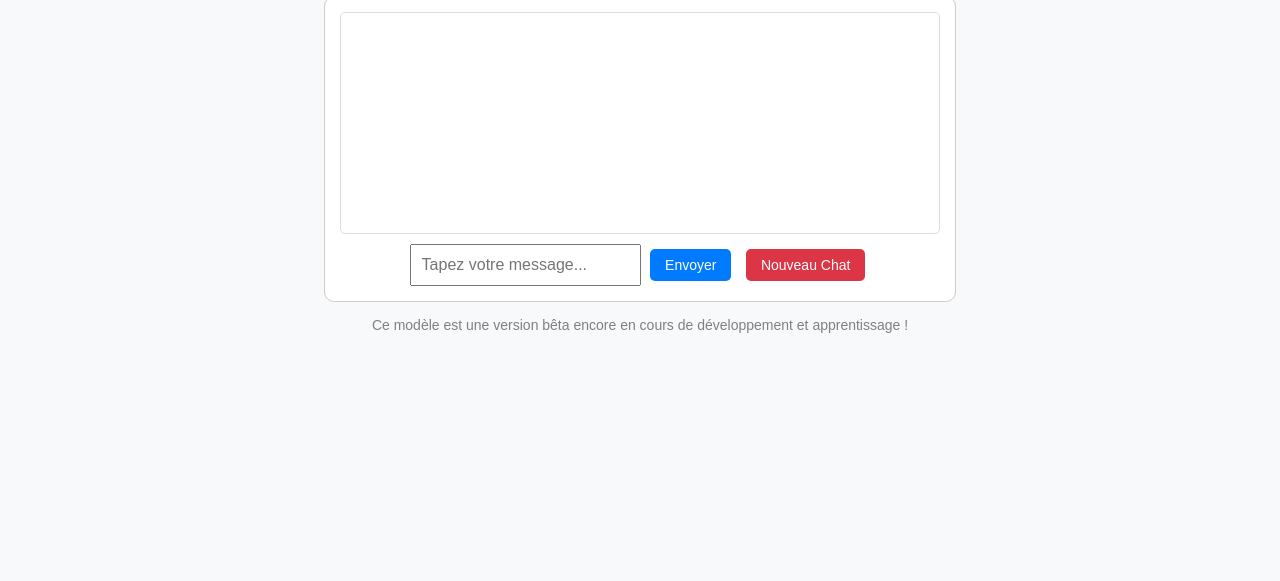
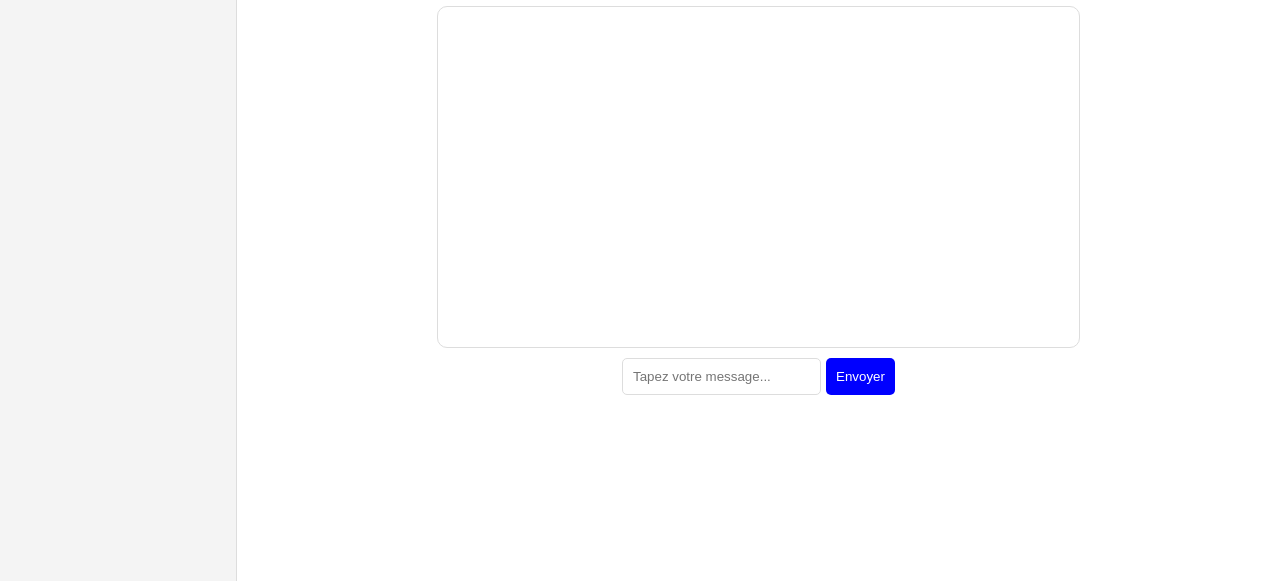
Before and after one commit to lilypermancy/AliasS-bot, a plain HTML site: page index.html in a window 1280 px wide. Shown: the part 259-840 px from the top of the page. Before the commit the page ends 800 px from the top, so only its background shows below. Drawn offline with Linux system fonts and the light colour scheme.

Commit message:
Update index.html

```diff
--- a/index.html
+++ b/index.html
@@ -6,107 +6,97 @@
     <title>AliaSimona's AI Bot</title>
     <style>
         body {
+            display: flex;
+            margin: 0;
             font-family: Arial, sans-serif;
-            text-align: center;
-            margin: 20px;
-            background-color: #f8f9fa;
         }
-        #logo {
-            width: 120px;
+        #sidebar {
+            width: 250px;
+            background: #f4f4f4;
+            padding: 20px;
+            height: 100vh;
+            overflow-y: auto;
+            border-right: 1px solid #ddd;
+        }
+        #chat-container {
+            flex-grow: 1;
+            display: flex;
+            flex-direction: column;
+            align-items: center;
+            justify-content: center;
+            padding: 20px;
+            width: 100%;
+        }
+        #chat-box {
+            width: 60%;
+            border: 1px solid #ddd;
+            border-radius: 10px;
+            padding: 20px;
+            background: #fff;
+            min-height: 300px;
+            overflow-y: auto;
+        }
+        .message {
             margin-bottom: 10px;
         }
-        #chat-container {
-            width: 90%;
-            max-width: 600px;
-            margin: auto;
-            border: 1px solid #ccc;
-            padding: 15px;
-            border-radius: 10px;
-            background-color: white;
+        .user {
+            color: black;
+            font-weight: bold;
         }
-        #messages {
-            text-align: left;
-            min-height: 200px;
+        .bot {
+            color: green;
+        }
+        .input-container {
+            display: flex;
+            margin-top: 10px;
+        }
+        input {
+            flex-grow: 1;
             padding: 10px;
             border: 1px solid #ddd;
-            margin-bottom: 10px;
             border-radius: 5px;
-            overflow-y: auto;
-            max-height: 300px;
-            background-color: #fff;
         }
-        .user-message {
-            color: black;
+        button {
+            padding: 10px;
+            border: none;
+            background: blue;
+            color: white;
+            cursor: pointer;
+            margin-left: 5px;
+            border-radius: 5px;
         }
-        .bot-message {
-            color: green;
-        }
-        input, button {
-            padding: 10px;
-            font-size: 16px;
-        }
-        .footer-text {
-            margin-top: 15px;
-            font-size: 14px;
-            color: gray;
-        }
-        .btn-container {
-            margin-top: 10px;
-        }
-        .btn {
-            padding: 8px 15px;
-            font-size: 14px;
-            margin: 5px;
-            cursor: pointer;
-            border: none;
-            border-radius: 5px;
-            transition: 0.3s;
-        }
-        .btn-primary {
-            background-color: #007bff;
-            color: white;
-        }
-        .btn-primary:hover {
-            background-color: #0056b3;
-        }
-        .btn-secondary {
-            background-color: #dc3545;
-            color: white;
-        }
-        .btn-secondary:hover {
-            background-color: #b02a37;
+        button.reset {
+            background: red;
         }
     </style>
 </head>
 <body>
-
-    <img id="logo" src="logo_alia-removebg-preview.png" alt="Logo AliaSimona">
-    <h1>AliaSimona's AI Bot</h1>
+    <div id="sidebar">
+        <h3>Historique</h3>
+        <ul id="history"></ul>
+        <button class="reset" onclick="clearChat()">Nouveau Chat</button>
+    </div>
     <div id="chat-container">
-        <div id="messages"></div>
-        <input type="text" id="user-input" placeholder="Tapez votre message..." onkeypress="handleKeyPress(event)" />
-        <button class="btn btn-primary" onclick="sendMessage()">Envoyer</button>
-        <button class="btn btn-secondary" onclick="clearChat()">Nouveau Chat</button>
+        <h1>AliaSimona's AI Bot</h1>
+        <div id="chat-box"></div>
+        <div class="input-container">
+            <input type="text" id="user-input" placeholder="Tapez votre message..." onkeypress="handleKeyPress(event)">
+            <button onclick="sendMessage()">Envoyer</button>
+        </div>
     </div>
-    <p class="footer-text">Ce modèle est une version bêta encore en cours de développement et apprentissage !</p>
 
     <script>
-        const apiUrl = "https://aliasimona-bot-api.onrender.com/chat";
+        const apiUrl = "https://aliasimona-bot-api.onrender.com/chat"; // Remplace par ton API
 
         function sendMessage() {
             const userInputField = document.getElementById("user-input");
             const userInput = userInputField.value.trim();
             if (!userInput) return;
 
-            const messagesDiv = document.getElementById("messages");
+            const chatBox = document.getElementById("chat-box");
+            chatBox.innerHTML += `<p class='message user'>Vous: ${userInput}</p>`;
+            userInputField.value = "";
 
-            // Ajouter le message utilisateur
-            const userMessage = document.createElement("p");
-            userMessage.className = "user-message";
-            userMessage.innerHTML = `<strong>Vous:</strong> ${userInput}`;
-            messagesDiv.appendChild(userMessage);
-
-            // Envoyer la requête à l'API
             fetch(apiUrl, {
                 method: "POST",
                 headers: { "Content-Type": "application/json" },
@@ -114,36 +104,33 @@
             })
             .then(response => response.json())
             .then(data => {
-                // Ajouter la réponse du bot
-                const botMessage = document.createElement("p");
-                botMessage.className = "bot-message";
-                botMessage.innerHTML = `<strong>Alia'S:</strong> ${data.response}`;
-                messagesDiv.appendChild(botMessage);
-
-                // Effacer le champ après envoi
-                userInputField.value = "";
-
-                // Faire défiler vers le bas
-                messagesDiv.scrollTop = messagesDiv.scrollHeight;
+                chatBox.innerHTML += `<p class='message bot'>Alia'S: ${data.response}</p>`;
+                chatBox.scrollTop = chatBox.scrollHeight;
+                saveToHistory(userInput, data.response);
             })
             .catch(error => {
                 console.error("Erreur:", error);
-                messagesDiv.innerHTML += `<p style="color:red;"><strong>Erreur :</strong> Impossible d'obtenir une réponse.</p>`;
+                chatBox.innerHTML += `<p class='message bot' style='color:red;'>Erreur: Impossible d'obtenir une réponse.</p>`;
             });
         }
 
-        // Permet d'envoyer un message en appuyant sur "Entrée"
         function handleKeyPress(event) {
             if (event.key === "Enter") {
                 sendMessage();
             }
         }
 
-        // Fonction pour effacer l'historique et recommencer une nouvelle conversation
+        function saveToHistory(userMsg, botMsg) {
+            const historyList = document.getElementById("history");
+            const listItem = document.createElement("li");
+            listItem.innerHTML = `<strong>Vous:</strong> ${userMsg} <br><strong>Alia'S:</strong> ${botMsg}`;
+            historyList.appendChild(listItem);
+        }
+
         function clearChat() {
-            document.getElementById("messages").innerHTML = "";
+            document.getElementById("chat-box").innerHTML = "";
+            document.getElementById("history").innerHTML = "";
         }
     </script>
-
 </body>
 </html>
```
